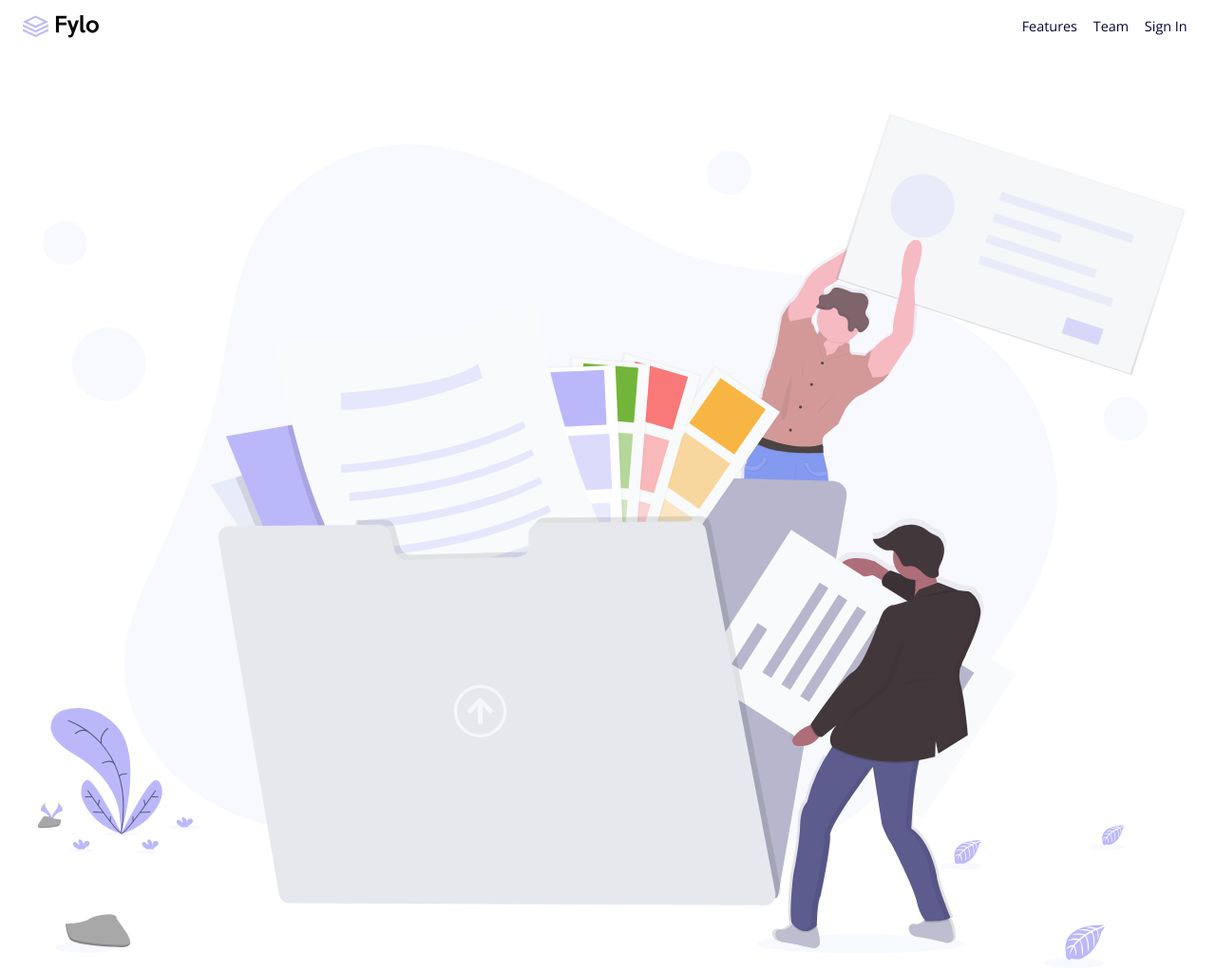
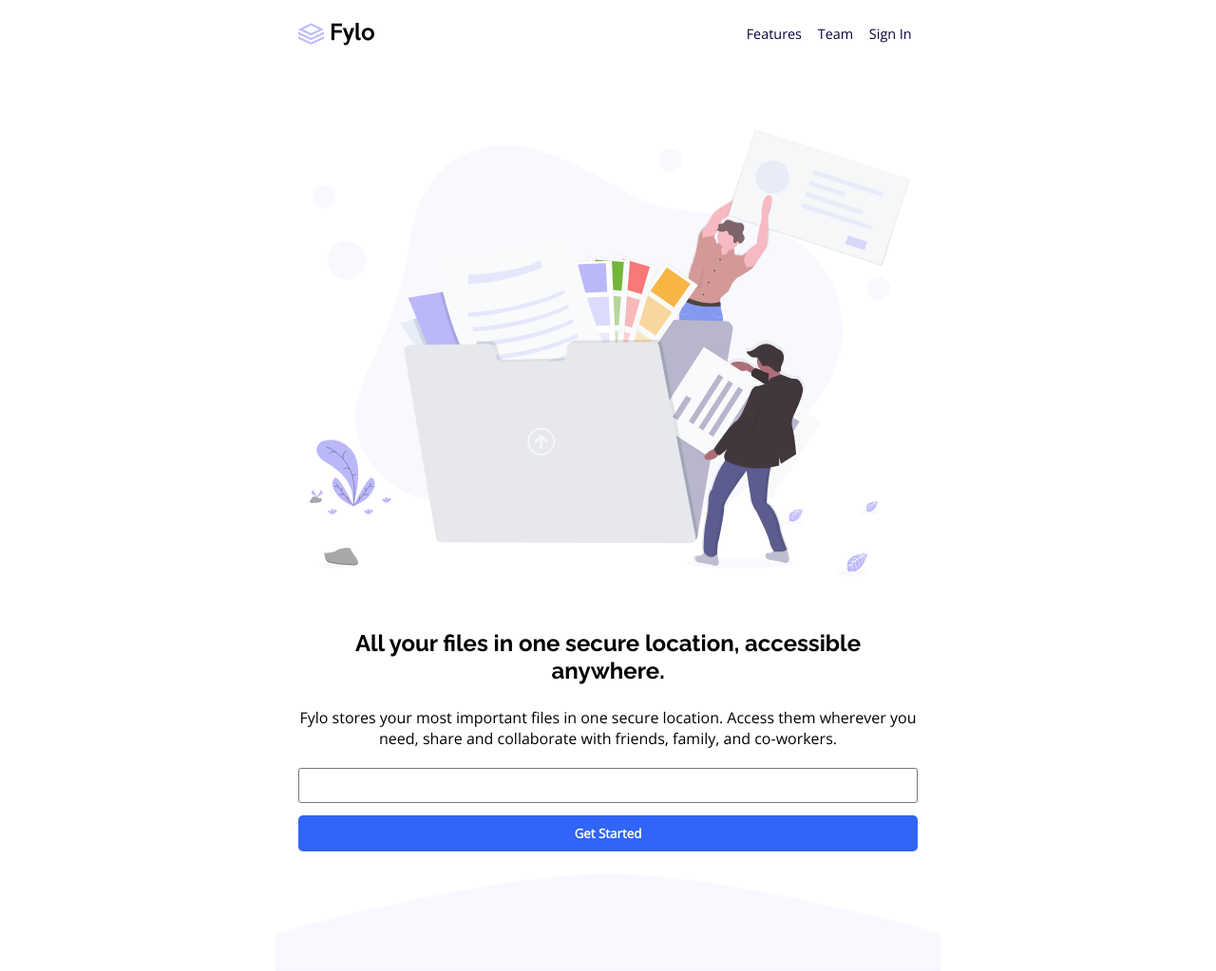
Before and after one commit to rickypoolay/Fylo-Landing-Page-Two-Column, a plain HTML site: page index.html in a window 1280 px wide. Shown: the top 1023 px of the page at 95% size. Drawn offline with nearby package versions, Linux system fonts and the light colour scheme; files whose address does not match are found by name.

Commit message:
unfinished v 0.2

```diff
--- a/css/style.scss
+++ b/css/style.scss
@@ -12,11 +12,22 @@ $accent-cyan:hsl(170, 45%, 43%);
     box-sizing: border-box;
 }
 
+body {
+    display:flex;
+    flex-direction: column;
+    align-items: center;
+    width:100vw;
+}
+
+section {
+    max-width: 700px;
+}
+
 header {
     display:flex;
     justify-content: space-between;
     align-items: center;
-    padding: 1em 1.5em;
+    padding: 1.5em 1.5em;
     margin-bottom: 2em;
 }
 
@@ -24,6 +35,7 @@ header {
     margin-top: 1.5em;
     margin-bottom:1em;
     width:100%;
+    border-style:solid;
     border-radius: 3px;
     border-width:1px;
     padding: .75em;
@@ -86,7 +98,7 @@ p {
     justify-content: center;
     align-items: center;
     flex-direction: column;
-    padding:2em;
+    padding:1.5em;
     text-align: center;
 }
 
@@ -146,6 +158,7 @@ p {
         grid-template-columns: .25fr 2fr;
         grid-template-rows: 1fr 1fr;
         margin-bottom: 2em;
+        gap:.5em;
     }
 
     &-ul1 {
--- a/index.html
+++ b/index.html
@@ -18,7 +18,7 @@
 <body>
 
   <!-- NAVBAR -->
-
+<div class="home">
   <header>
     <img class = "logo" src="./images/logo.svg" alt="Fylo-logo">
       <nav>
@@ -118,7 +118,7 @@
       <li><a href = "#">Privacy</a></li>
     </ul>
   </section>
-
+</div>
   <!-- FRONT-END MENTOR BULLSHIT -->
 
   <footer>
```
Also changed, not shown: css/style.css, 1 other file.
